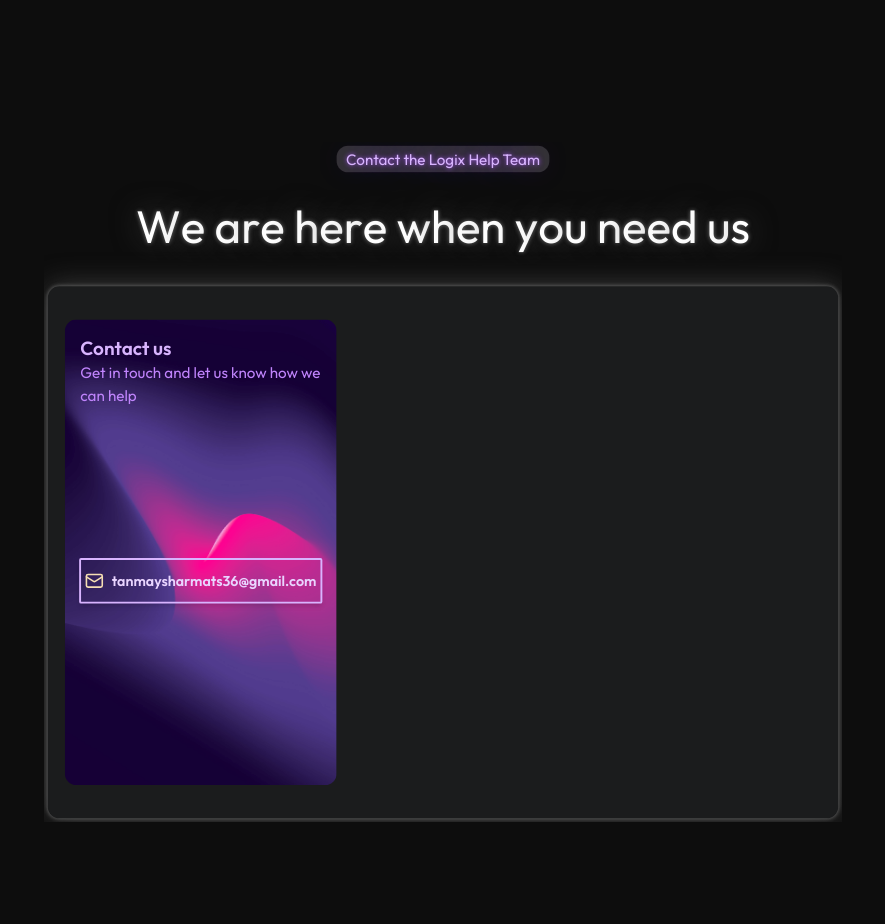
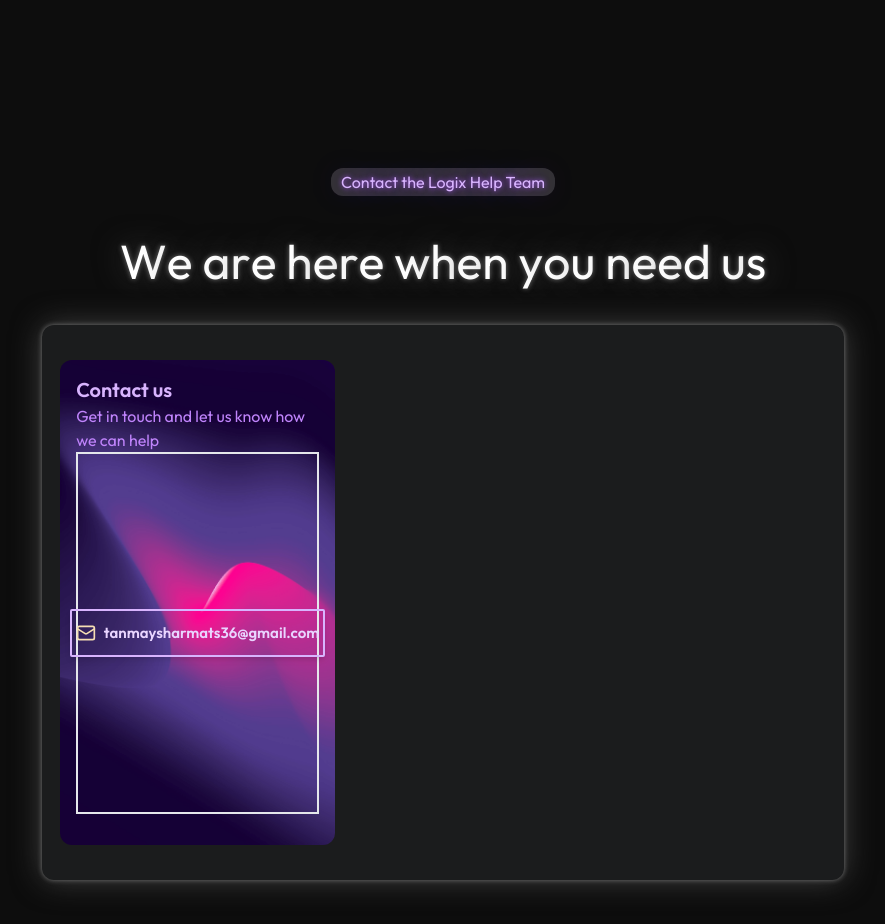
Before and after one commit to Tanmay-vats-sharma/Logix, a React (Vite) app in the folder Logix_Frontend/: page /events in a window 1280 px wide. Shown: the part 940-1864 px from the top of the page, without its empty margins (197-1082 px from the left). Before the commit the page ends 1780 px from the top, so only its background shows below. Built offline with nearby package versions, Linux system fonts and the light colour scheme; a web font is replaced by a local one; what tailwindcss-motion would draw is missing.

Commit message:
removed animation from contact.jsx

```diff
--- a/Logix_Frontend/src/components/pages/eventPage/ContactUs.jsx
+++ b/Logix_Frontend/src/components/pages/eventPage/ContactUs.jsx
@@ -1,59 +1,18 @@
-import React, { useEffect } from "react";
-import Contactbg from "../../../assets/contact-bg.png";
+import React from "react";
+import Contactbg from "../../../assets/contact-bg.png"
 import { TextEffect } from "../../motion-ui/TextEffect";
 import SendMail from "./SendMail";
-
 const ContactUs = () => {
-  useEffect(() => {
-    const animatedDiv = document.getElementById("animatedDiv");
-
-    const observer = new IntersectionObserver(
-      (entries) => {
-        entries.forEach((entry) => {
-          if (entry.isIntersecting) {
-            animatedDiv.classList.add(
-              "scale-100",
-              "opacity-100",
-              "max-h-[100vh]",
-              "max-w-[100vw]"
-            );
-          } else {
-            animatedDiv.classList.remove(
-              "scale-100",
-              "opacity-100",
-              "max-h-[100vh]",
-              "max-w-[100vw]"
-            );
-          }
-        });
-      },
-      {
-        threshold: 0.3,
-      }
-    );
-
-    if (animatedDiv) observer.observe(animatedDiv);
-
-    return () => {
-      if (animatedDiv) observer.unobserve(animatedDiv);
-    };
-  }, []);
-
   return (
     <>
-
-    <div
-      id="animatedDiv"
-      className="flex mt-16 p-1 flex-col items-center justify-evenly group
-      scale-95 opacity-0 max-h-0 max-w-0 transform-gpu transition-all duration-[1000ms] delay-300 ease-in-out overflow-hidden "
-    >
-      <div className="bg-[#333]  text-purple-300 neon-purple-text h-7 w-56 rounded-xl flex justify-center items-center mb-8">
+      <section className="flex mt-16 p-1 flex-col items-center justify-evenly h-[100vh]  w-svw ">
+        <div className="bg-[#333] text-purple-300 neon-purple-text h-7 w-56 rounded-xl flex justify-center items-center ">
           Contact the Logix Help Team
         </div>
-      <div className="h-auto w-auto text-5xl neon-neutral-text mb-10">
+        <div className="h-auto w-auto text-5xl neon-neutral-text">
           <TextEffect
             per="char"
-          delay={0.6}
+            delay={0.5}
             variants={{
               container: {
                 hidden: {
@@ -77,35 +36,37 @@ const ContactUs = () => {
                   rotateX: 0,
                   y: 0,
                   transition: {
-                  duration: 0.1,
+                    duration: 0.2,
                   },
                 },
               },
             }}
           >
             We are here when you need us
-        </TextEffect>
+          </TextEffect>{" "}
         </div>
-      <div className="bg-[#1b1c1d] h-[70vh] w-[65vw] rounded-xl neon-neutral-shadow flex justify-around items-center p-2">
+        <div className="bg-[#1b1c1d] w-[63%] h-[70%] rounded-xl neon-neutral-shadow  flex justify-around items-center p-2">
           <div
-          className="h-[90%] rounded-xl w-[35%] bg-cover bg-center flex flex-col p-4"
+            className="h-[90%] rounded-xl w-[35%] bg-cover bg-center flex flex-col  p-4  "
             style={{ backgroundImage: `url(${Contactbg})` }}
           >
-          <div className="flex flex-col justify-evenly">
+            <div className="flex flex-col justify-evenly ">
               <div className="text-purple-300 text-xl font-semibold">
                 Contact us
               </div>
-            <div className="text-purple-400">
+
+              <div className="text-purple-400 ">
                 Get in touch and let us know how we can help
               </div>
             </div>
-          <div className="h-[80%] flex flex-col items-center justify-center p-2">
-            <SendMail />
+            <div className="border-2 h-[80%] flex flex-col items-center justify-center p-2">
+              <SendMail></SendMail>
             </div>
           </div>
-        <div className="h-[90%] w-[60%]"></div>
+
+          <div className="h-[90%]  w-[60%]"></div>
         </div>
-      </div>
+      </section>
     </>
   );
 };
```
Lines whose indentation alone changed are shown as unchanged.
